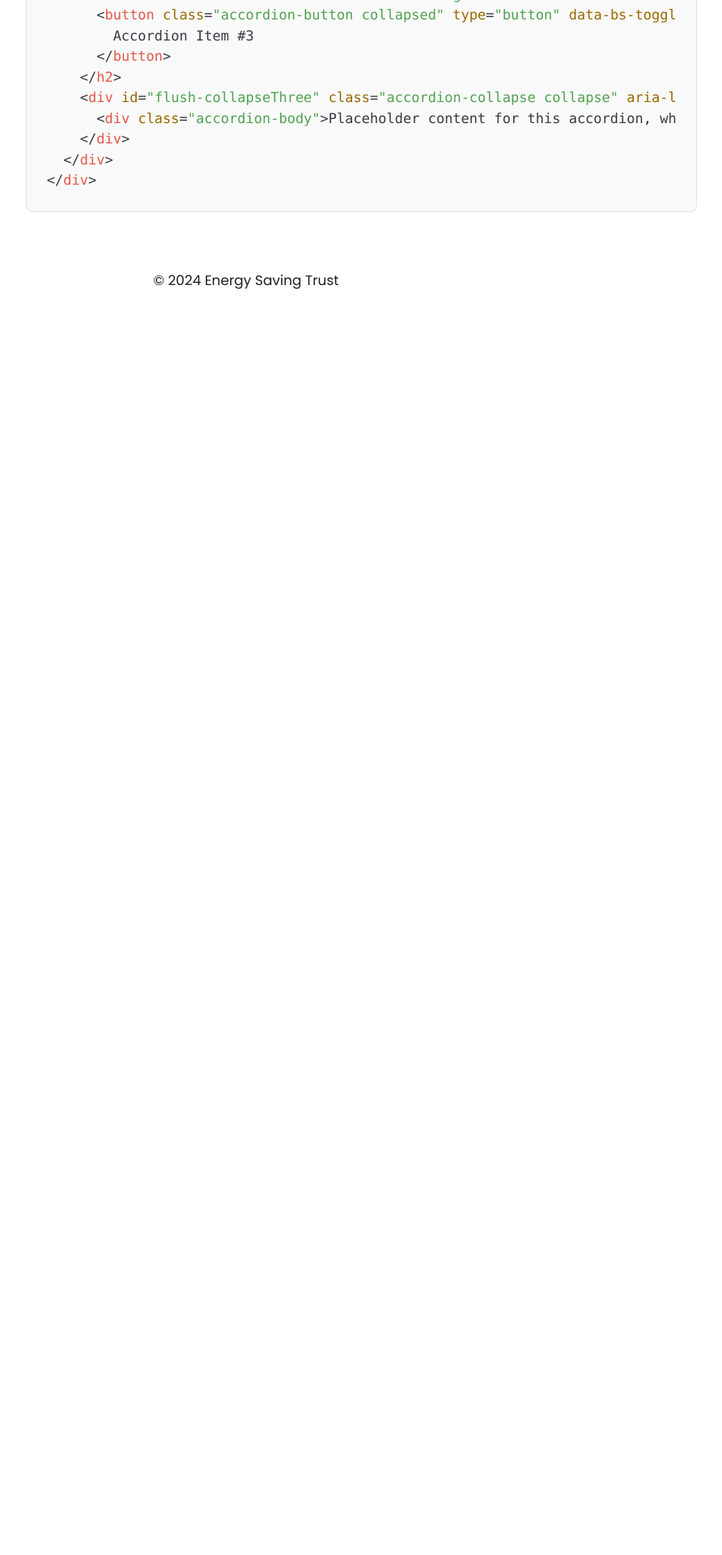
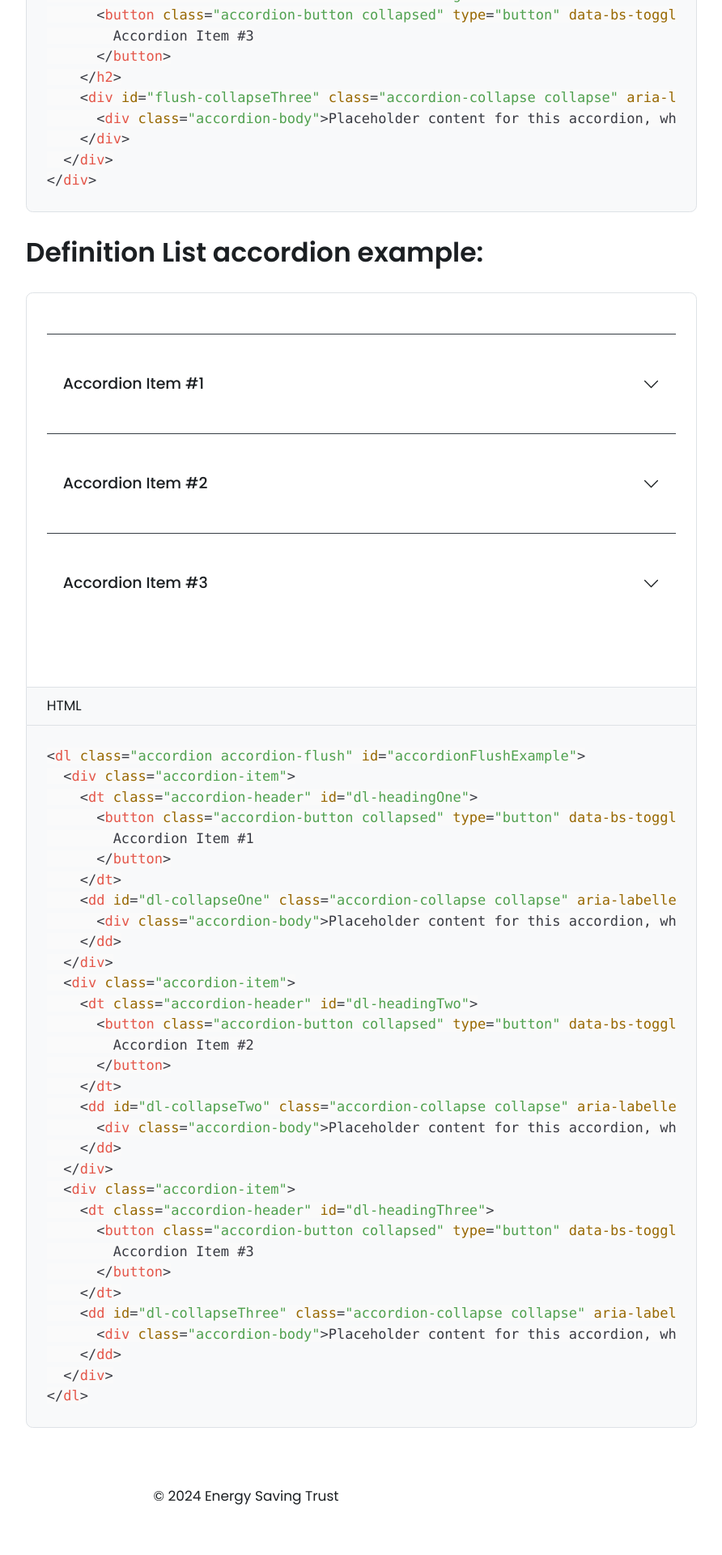
Before and after one commit to Energy-Saving-Trust/Design-System, a Jekyll site: the page built from components/accordion.md, in a window 1280 px wide. Shown: the part 1791-3711 px from the top of the page at 81% size, without its empty margins (336-1228 px from the left). Built offline with Jekyll 4.4.1, drawn with Linux system fonts in a browser that asks for light colours; nearby versions of some CDN libraries; before the commit the page ends 2210 px from its top, so only the background shows below that.

Commit message:
#65 accoridons: definition list example added

```diff
--- a/_sass/est/forms/_form-control.scss
+++ b/_sass/est/forms/_form-control.scss
@@ -195,3 +195,20 @@ textarea {
   &.form-control-sm { height: $input-height-sm; }
   &.form-control-lg { height: $input-height-lg; }
 }
+
+.password-input-wrapper {
+  position: relative;
+  .password-input-toggle {
+    position: absolute;
+    appearance: none;
+    -webkit-appearance: none;
+    right: 0;
+    top: 0;
+    height: 100%;
+    border: 0;
+    background: transparent;
+    text-decoration: underline;
+    color: $deepblue;
+    padding: 0 1rem;
+  }
+}
--- a/assets/js/scripts.js
+++ b/assets/js/scripts.js
@@ -60,6 +60,32 @@ document.querySelectorAll('[data-bs-toggle="collapse"]').forEach(function(elemen
       element.click(); // Simulate a click to toggle the collapse
     }
   });
+});
+
+
+//// Show password toggle
+
+// Shows/hides the password on click and via keyboard controls
+
+function toggleVisibility(el) {
+  const control = el.getAttribute('aria-controls');
+  const expanded = el.getAttribute('aria-expanded') === 'false';
+  console.log(el);
+  document.querySelector(`#${control}`).type = expanded ? 'text' : 'password';
+  el.setAttribute('aria-expanded', String(expanded));
+  el.setAttribute('aria-label', expanded ? 'Hide password' : 'Show password');
+  el.textContent = expanded ? 'Hide' : 'Show';
+}
+
+document.querySelector('.password-input-toggle').addEventListener('click', ({
+  target
+}) => toggleVisibility(target));
+
+document.querySelector('.password-input-toggle').addEventListener('keydown', function(event) {
+  if (event.key === 'Enter' || event.key === ' ') {  // Handles both Enter and Spacebar
+    event.preventDefault(); // Prevent default behavior (e.g., scrolling with Spacebar)
+    toggleVisibility(event.target); // Simulate a click to toggle the collapse
+  }
 });
 
 
--- a/components/accordion.md
+++ b/components/accordion.md
@@ -58,3 +58,42 @@ If you only have content for one accordion consider splitting the content up int
 {% endcapture %}
 
 {% include component-example.html code_render=code_render %}
+
+## Definition List accordion example:
+
+{% capture code_render %}
+<dl class="accordion accordion-flush" id="accordionFlushExample">
+  <div class="accordion-item">
+    <dt class="accordion-header" id="dl-headingOne">
+      <button class="accordion-button collapsed" type="button" data-bs-toggle="collapse" data-bs-target="#dl-collapseOne" aria-expanded="false" aria-controls="dl-collapseOne">
+        Accordion Item #1
+      </button>
+    </dt>
+    <dd id="dl-collapseOne" class="accordion-collapse collapse" aria-labelledby="dl-headingOne">
+      <div class="accordion-body">Placeholder content for this accordion, which is intended to demonstrate the <code>.accordion-dl</code> class. This is the first item's accordion body.</div>
+    </dd>
+  </div>
+  <div class="accordion-item">
+    <dt class="accordion-header" id="dl-headingTwo">
+      <button class="accordion-button collapsed" type="button" data-bs-toggle="collapse" data-bs-target="#dl-collapseTwo" aria-expanded="false" aria-controls="dl-collapseTwo">
+        Accordion Item #2
+      </button>
+    </dt>
+    <dd id="dl-collapseTwo" class="accordion-collapse collapse" aria-labelledby="dl-headingTwo">
+      <div class="accordion-body">Placeholder content for this accordion, which is intended to demonstrate the <code>.accordion-flush</code> class. This is the second item's accordion body. Let's imagine this being filled with some actual content.</div>
+    </dd>
+  </div>
+  <div class="accordion-item">
+    <dt class="accordion-header" id="dl-headingThree">
+      <button class="accordion-button collapsed" type="button" data-bs-toggle="collapse" data-bs-target="#dl-collapseThree" aria-expanded="false" aria-controls="dl-collapseThree">
+        Accordion Item #3
+      </button>
+    </dt>
+    <dd id="dl-collapseThree" class="accordion-collapse collapse" aria-labelledby="dl-headingThree">
+      <div class="accordion-body">Placeholder content for this accordion, which is intended to demonstrate the <code>.accordion-flush</code> class. This is the third item's accordion body. Nothing more exciting happening here in terms of content, but just filling up the space to make it look, at least at first glance, a bit more representative of how this would look in a real-world application.</div>
+    </dd>
+  </div>
+</dl>
+{% endcapture %}
+
+{% include component-example.html code_render=code_render %}
```
Also changed, not shown: _includes/reusable-components/login-signup.md (+8 -2 lines), _includes/reusable-components/login.md (+4 -1 lines). Lines whose indentation alone changed are shown as unchanged.
